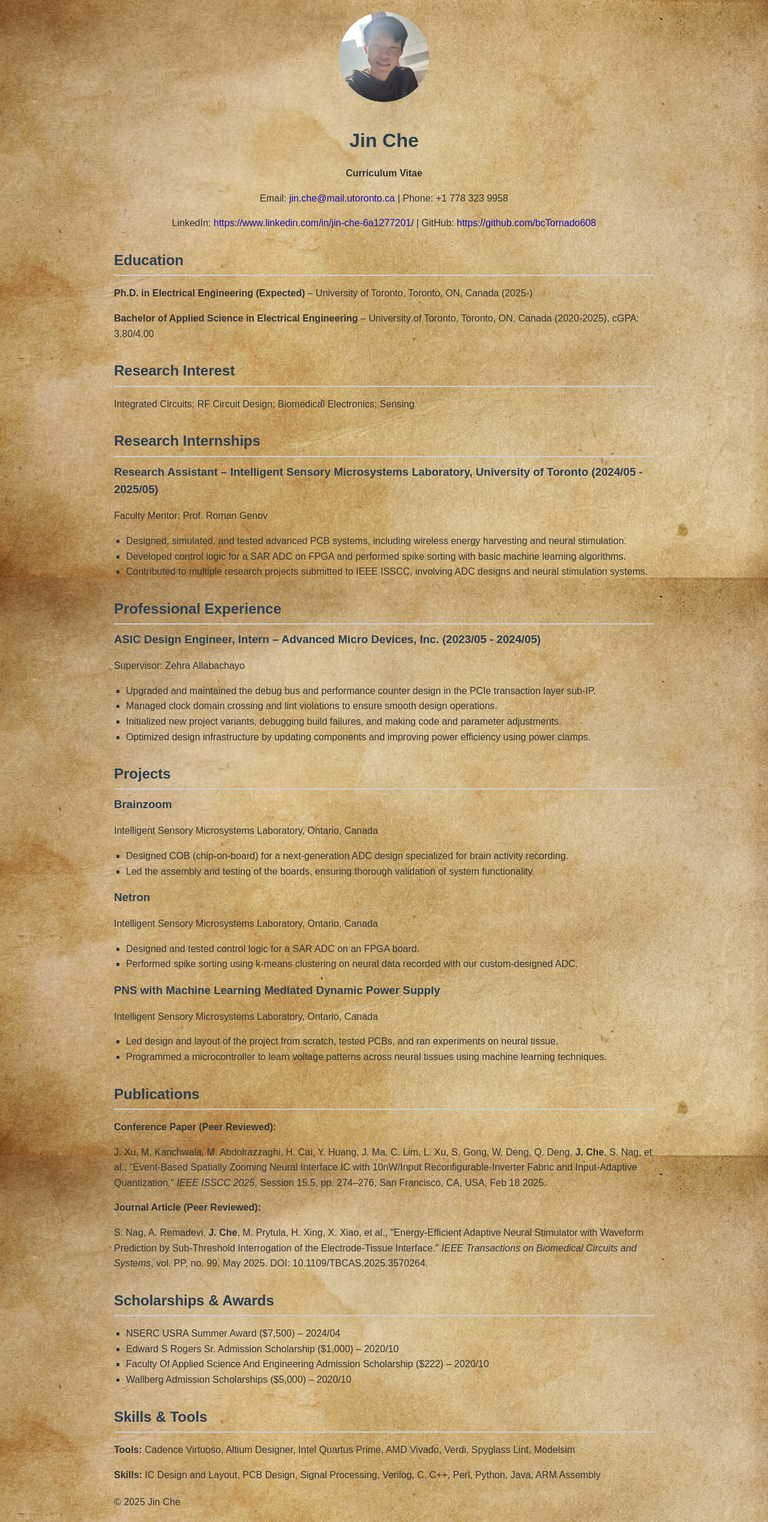
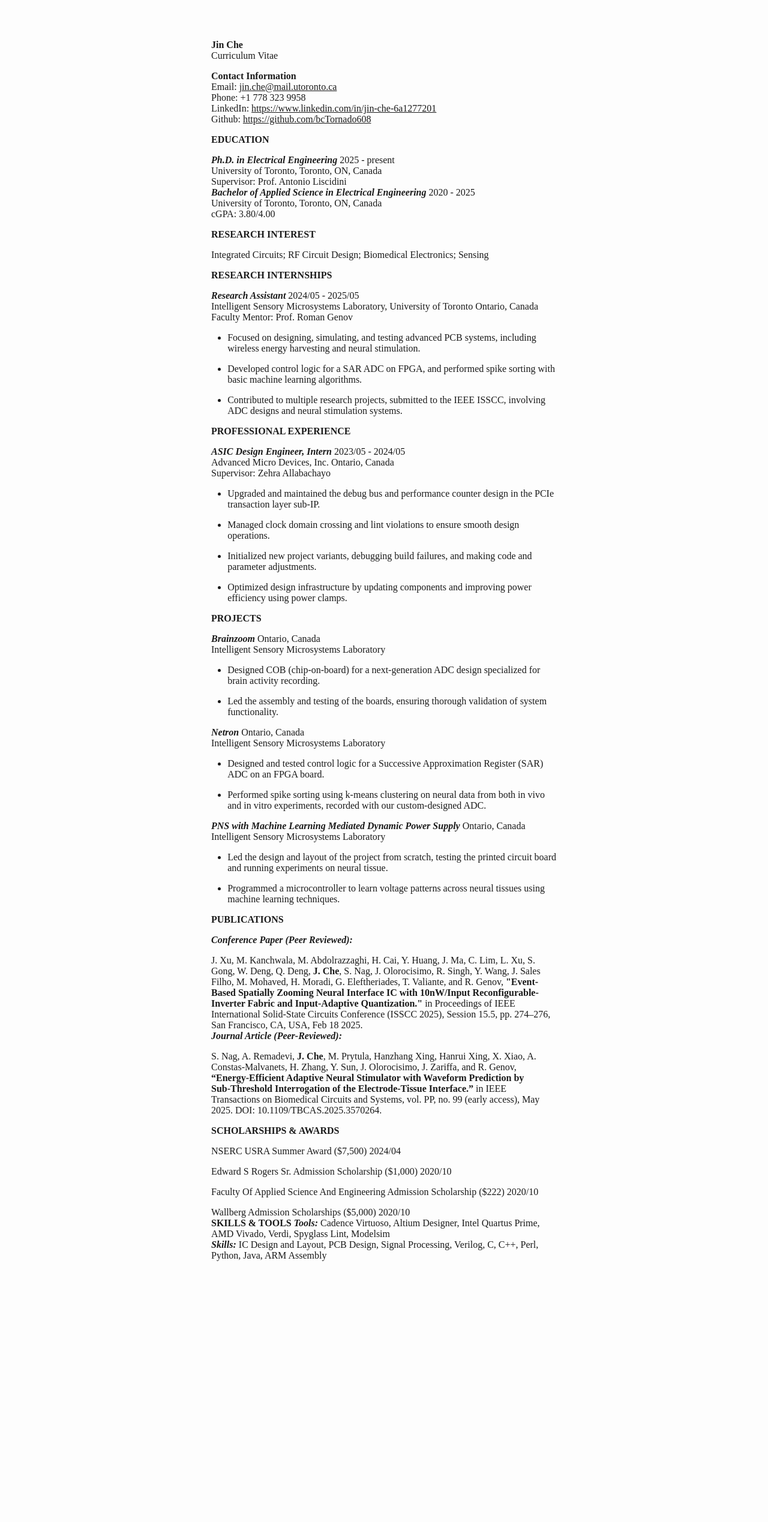
Before and after one commit to bcTornado608/chejin.github.io, a plain HTML site: page index.html in a window 1280 px wide. Shown: the whole page at 60% size. After the commit the page ends 2168 px from the top, so only its background shows below. Drawn offline with Linux system fonts and the light colour scheme.

Commit message:
Update: 2025-09-21

```diff
--- a/index.html
+++ b/index.html
@@ -1,126 +1,298 @@
 <!DOCTYPE html>
-<html lang="en">
+<html xmlns="http://www.w3.org/1999/xhtml" lang="" xml:lang="">
 <head>
-<meta charset="UTF-8">
-<meta name="viewport" content="width=device-width, initial-scale=1.0">
-<title>Jin Che - CV</title>
+  <meta charset="utf-8" />
+  <meta name="generator" content="pandoc" />
+  <meta name="viewport" content="width=device-width, initial-scale=1.0, user-scalable=yes" />
+  <title>cv_latex</title>
   <style>
+    /* Default styles provided by pandoc.
+    ** See https://pandoc.org/MANUAL.html#variables-for-html for config info.
+    */
+    html {
+      color: #1a1a1a;
+      background-color: #fdfdfd;
+    }
     body {
-        font-family: Arial, sans-serif;
-        max-width: 900px;
-        margin: 20px auto;
-        line-height: 1.6;
-        color: #333;
-        background-image: url('parchment.jpg');
-        background-size: cover; /* cover whole page */
-        background-repeat: no-repeat;
-        background-attachment: fixed; /* stays in place when scrolling */
+      margin: 0 auto;
+      max-width: 36em;
+      padding-left: 50px;
+      padding-right: 50px;
+      padding-top: 50px;
+      padding-bottom: 50px;
+      hyphens: auto;
+      overflow-wrap: break-word;
+      text-rendering: optimizeLegibility;
+      font-kerning: normal;
     }
-    h1, h2, h3 { color: #2c3e50; margin-bottom: 5px; }
-    h1 { font-size: 2em; }
-    h2 { border-bottom: 2px solid #ccc; padding-bottom: 5px; margin-top: 30px; }
-    h3 { margin-top: 10px; }
-    a { color: #1a0dab; text-decoration: none; }
-    ul { list-style-type: square; padding-left: 20px; }
-    .section { margin-bottom: 20px; }
+    @media (max-width: 600px) {
+      body {
+        font-size: 0.9em;
+        padding: 12px;
+      }
+      h1 {
+        font-size: 1.8em;
+      }
+    }
+    @media print {
+      html {
+        background-color: white;
+      }
+      body {
+        background-color: transparent;
+        color: black;
+        font-size: 12pt;
+      }
+      p, h2, h3 {
+        orphans: 3;
+        widows: 3;
+      }
+      h2, h3, h4 {
+        page-break-after: avoid;
+      }
+    }
+    p {
+      margin: 1em 0;
+    }
+    a {
+      color: #1a1a1a;
+    }
+    a:visited {
+      color: #1a1a1a;
+    }
+    img {
+      max-width: 100%;
+    }
+    svg {
+      height: auto;
+      max-width: 100%;
+    }
+    h1, h2, h3, h4, h5, h6 {
+      margin-top: 1.4em;
+    }
+    h5, h6 {
+      font-size: 1em;
+      font-style: italic;
+    }
+    h6 {
+      font-weight: normal;
+    }
+    ol, ul {
+      padding-left: 1.7em;
+      margin-top: 1em;
+    }
+    li > ol, li > ul {
+      margin-top: 0;
+    }
+    blockquote {
+      margin: 1em 0 1em 1.7em;
+      padding-left: 1em;
+      border-left: 2px solid #e6e6e6;
+      color: #606060;
+    }
+    code {
+      font-family: Menlo, Monaco, Consolas, 'Lucida Console', monospace;
+      font-size: 85%;
+      margin: 0;
+      hyphens: manual;
+    }
+    pre {
+      margin: 1em 0;
+      overflow: auto;
+    }
+    pre code {
+      padding: 0;
+      overflow: visible;
+      overflow-wrap: normal;
+    }
+    .sourceCode {
+     background-color: transparent;
+     overflow: visible;
+    }
+    hr {
+      border: none;
+      border-top: 1px solid #1a1a1a;
+      height: 1px;
+      margin: 1em 0;
+    }
+    table {
+      margin: 1em 0;
+      border-collapse: collapse;
+      width: 100%;
+      overflow-x: auto;
+      display: block;
+      font-variant-numeric: lining-nums tabular-nums;
+    }
+    table caption {
+      margin-bottom: 0.75em;
+    }
+    tbody {
+      margin-top: 0.5em;
+      border-top: 1px solid #1a1a1a;
+      border-bottom: 1px solid #1a1a1a;
+    }
+    th {
+      border-top: 1px solid #1a1a1a;
+      padding: 0.25em 0.5em 0.25em 0.5em;
+    }
+    td {
+      padding: 0.125em 0.5em 0.25em 0.5em;
+    }
+    header {
+      margin-bottom: 4em;
+      text-align: center;
+    }
+    #TOC li {
+      list-style: none;
+    }
+    #TOC ul {
+      padding-left: 1.3em;
+    }
+    #TOC > ul {
+      padding-left: 0;
+    }
+    #TOC a:not(:hover) {
+      text-decoration: none;
+    }
+    code{white-space: pre-wrap;}
+    span.smallcaps{font-variant: small-caps;}
+    div.columns{display: flex; gap: min(4vw, 1.5em);}
+    div.column{flex: auto; overflow-x: auto;}
+    div.hanging-indent{margin-left: 1.5em; text-indent: -1.5em;}
+    /* The extra [class] is a hack that increases specificity enough to
+       override a similar rule in reveal.js */
+    ul.task-list[class]{list-style: none;}
+    ul.task-list li input[type="checkbox"] {
+      font-size: inherit;
+      width: 0.8em;
+      margin: 0 0.8em 0.2em -1.6em;
+      vertical-align: middle;
+    }
   </style>
 </head>
 <body>
-
-<header style="text-align: center;">
-    <img src="profile.jpg" alt="Jin Che" style="width:150px; height:150px; border-radius:50%; object-fit:cover; margin-bottom:10px;">
-    <h1>Jin Che</h1>
-    <p><strong>Curriculum Vitae</strong></p>
-    <p>Email: <a href="mailto:jin.che@mail.utoronto.ca">jin.che@mail.utoronto.ca</a> | Phone: +1 778 323 9958</p>
-    <p>LinkedIn: <a href="https://www.linkedin.com/in/jin-che-6a1277201/">https://www.linkedin.com/in/jin-che-6a1277201/</a> | GitHub: <a href="https://github.com/bcTornado608">https://github.com/bcTornado608</a></p>
-</header>
-
-<div class="section">
-    <h2>Education</h2>
-    <p><strong>Ph.D. in Electrical Engineering (Expected)</strong> – University of Toronto, Toronto, ON, Canada (2025-)</p>
-    <p><strong>Bachelor of Applied Science in Electrical Engineering</strong> – University of Toronto, Toronto, ON, Canada (2020-2025), cGPA: 3.80/4.00</p>
+<div class="center">
+<p><span><strong>Jin Che</strong></span><br />
+<span>Curriculum Vitae</span><br />
+</p>
 </div>
-
-<div class="section">
-    <h2>Research Interest</h2>
-    <p>Integrated Circuits; RF Circuit Design; Biomedical Electronics; Sensing</p>
-</div>
-
-<div class="section">
-    <h2>Research Internships</h2>
-    <h3>Research Assistant – Intelligent Sensory Microsystems Laboratory, University of Toronto (2024/05 - 2025/05)</h3>
-    <p>Faculty Mentor: Prof. Roman Genov</p>
+<p><span><strong>Contact Information</strong></span><br />
+Email: <a
+href="mailto:jin.che@mail.utoronto.ca">jin.che@mail.utoronto.ca</a><br />
+Phone: +1 778 323 9958<br />
+LinkedIn: <a
+href="https://www.linkedin.com/in/jin-che-6a1277201/">https://www.linkedin.com/in/jin-che-6a1277201</a><br />
+Github: <a
+href="https://github.com/bcTornado608">https://github.com/bcTornado608</a><br />
+</p>
+<p><span><strong>EDUCATION</strong></span></p>
+<p><span><em><strong>Ph.D. in Electrical
+Engineering</strong></em></span> 2025 - present<br />
+University of Toronto, Toronto, ON, Canada<br />
+Supervisor: Prof. Antonio Liscidini<br />
+<span><em><strong>Bachelor of Applied Science in Electrical
+Engineering</strong></em></span> 2020 - 2025<br />
+University of Toronto, Toronto, ON, Canada<br />
+cGPA: 3.80/4.00<br />
+</p>
+<p><span><strong>RESEARCH INTEREST</strong></span></p>
+<p>Integrated Circuits; RF Circuit Design; Biomedical Electronics;
+Sensing<br />
+</p>
+<p><span><strong>RESEARCH INTERNSHIPS</strong></span></p>
+<p><span><em><strong>Research Assistant</strong></em></span> 2024/05 -
+2025/05<br />
+Intelligent Sensory Microsystems Laboratory, University of Toronto
+Ontario, Canada<br />
+Faculty Mentor: Prof. Roman Genov</p>
 <ul>
-        <li>Designed, simulated, and tested advanced PCB systems, including wireless energy harvesting and neural stimulation.</li>
-        <li>Developed control logic for a SAR ADC on FPGA and performed spike sorting with basic machine learning algorithms.</li>
-        <li>Contributed to multiple research projects submitted to IEEE ISSCC, involving ADC designs and neural stimulation systems.</li>
+<li><p>Focused on designing, simulating, and testing advanced PCB
+systems, including wireless energy harvesting and neural
+stimulation.</p></li>
+<li><p>Developed control logic for a SAR ADC on FPGA, and performed
+spike sorting with basic machine learning algorithms.</p></li>
+<li><p>Contributed to multiple research projects, submitted to the IEEE
+ISSCC, involving ADC designs and neural stimulation systems.</p></li>
 </ul>
-</div>
-
-<div class="section">
-    <h2>Professional Experience</h2>
-    <h3>ASIC Design Engineer, Intern – Advanced Micro Devices, Inc. (2023/05 - 2024/05)</h3>
-    <p>Supervisor: Zehra Allabachayo</p>
+<p><span><strong>PROFESSIONAL EXPERIENCE</strong></span></p>
+<p><span><em><strong>ASIC Design Engineer, Intern</strong></em></span>
+2023/05 - 2024/05<br />
+Advanced Micro Devices, Inc. Ontario, Canada<br />
+Supervisor: Zehra Allabachayo</p>
 <ul>
-        <li>Upgraded and maintained the debug bus and performance counter design in the PCIe transaction layer sub-IP.</li>
-        <li>Managed clock domain crossing and lint violations to ensure smooth design operations.</li>
-        <li>Initialized new project variants, debugging build failures, and making code and parameter adjustments.</li>
-        <li>Optimized design infrastructure by updating components and improving power efficiency using power clamps.</li>
+<li><p>Upgraded and maintained the debug bus and performance counter
+design in the PCIe transaction layer sub-IP.</p></li>
+<li><p>Managed clock domain crossing and lint violations to ensure
+smooth design operations.</p></li>
+<li><p>Initialized new project variants, debugging build failures, and
+making code and parameter adjustments.</p></li>
+<li><p>Optimized design infrastructure by updating components and
+improving power efficiency using power clamps.</p></li>
 </ul>
-</div>
-
-<div class="section">
-    <h2>Projects</h2>
-    <h3>Brainzoom</h3>
-    <p>Intelligent Sensory Microsystems Laboratory, Ontario, Canada</p>
+<p><span><strong>PROJECTS</strong></span></p>
+<p><span><em><strong>Brainzoom</strong></em></span> Ontario,
+Canada<br />
+Intelligent Sensory Microsystems Laboratory</p>
 <ul>
-        <li>Designed COB (chip-on-board) for a next-generation ADC design specialized for brain activity recording.</li>
-        <li>Led the assembly and testing of the boards, ensuring thorough validation of system functionality.</li>
+<li><p>Designed COB (chip-on-board) for a next-generation ADC design
+specialized for brain activity recording.</p></li>
+<li><p>Led the assembly and testing of the boards, ensuring thorough
+validation of system functionality.</p></li>
 </ul>
-
-    <h3>Netron</h3>
-    <p>Intelligent Sensory Microsystems Laboratory, Ontario, Canada</p>
+<p><span><em><strong>Netron</strong></em></span> Ontario, Canada<br />
+Intelligent Sensory Microsystems Laboratory</p>
 <ul>
-        <li>Designed and tested control logic for a SAR ADC on an FPGA board.</li>
-        <li>Performed spike sorting using k-means clustering on neural data recorded with our custom-designed ADC.</li>
+<li><p>Designed and tested control logic for a Successive Approximation
+Register (SAR) ADC on an FPGA board.</p></li>
+<li><p>Performed spike sorting using k-means clustering on neural data
+from both in vivo and in vitro experiments, recorded with our
+custom-designed ADC.</p></li>
 </ul>
-
-    <h3>PNS with Machine Learning Mediated Dynamic Power Supply</h3>
-    <p>Intelligent Sensory Microsystems Laboratory, Ontario, Canada</p>
+<p><span><em><strong>PNS with Machine Learning Mediated Dynamic Power
+Supply</strong></em></span> Ontario, Canada<br />
+Intelligent Sensory Microsystems Laboratory</p>
 <ul>
-        <li>Led design and layout of the project from scratch, tested PCBs, and ran experiments on neural tissue.</li>
-        <li>Programmed a microcontroller to learn voltage patterns across neural tissues using machine learning techniques.</li>
+<li><p>Led the design and layout of the project from scratch, testing
+the printed circuit board and running experiments on neural
+tissue.</p></li>
+<li><p>Programmed a microcontroller to learn voltage patterns across
+neural tissues using machine learning techniques.</p></li>
 </ul>
-</div>
-
-<div class="section">
-    <h2>Publications</h2>
-    <p><strong>Conference Paper (Peer Reviewed):</strong></p>
-    <p>J. Xu, M. Kanchwala, M. Abdolrazzaghi, H. Cai, Y. Huang, J. Ma, C. Lim, L. Xu, S. Gong, W. Deng, Q. Deng, <strong>J. Che</strong>, S. Nag, et al., "Event-Based Spatially Zooming Neural Interface IC with 10nW/Input Reconfigurable-Inverter Fabric and Input-Adaptive Quantization." <em>IEEE ISSCC 2025</em>, Session 15.5, pp. 274–276, San Francisco, CA, USA, Feb 18 2025.</p>
-
-    <p><strong>Journal Article (Peer Reviewed):</strong></p>
-    <p>S. Nag, A. Remadevi, <strong>J. Che</strong>, M. Prytula, H. Xing, X. Xiao, et al., "Energy-Efficient Adaptive Neural Stimulator with Waveform Prediction by Sub-Threshold Interrogation of the Electrode-Tissue Interface." <em>IEEE Transactions on Biomedical Circuits and Systems</em>, vol. PP, no. 99, May 2025. DOI: 10.1109/TBCAS.2025.3570264.</p>
-</div>
-
-<div class="section">
-    <h2>Scholarships & Awards</h2>
-    <ul>
-        <li>NSERC USRA Summer Award ($7,500) – 2024/04</li>
-        <li>Edward S Rogers Sr. Admission Scholarship ($1,000) – 2020/10</li>
-        <li>Faculty Of Applied Science And Engineering Admission Scholarship ($222) – 2020/10</li>
-        <li>Wallberg Admission Scholarships ($5,000) – 2020/10</li>
-    </ul>
-</div>
-
-<div class="section">
-    <h2>Skills & Tools</h2>
-    <p><strong>Tools:</strong> Cadence Virtuoso, Altium Designer, Intel Quartus Prime, AMD Vivado, Verdi, Spyglass Lint, Modelsim</p>
-    <p><strong>Skills:</strong> IC Design and Layout, PCB Design, Signal Processing, Verilog, C, C++, Perl, Python, Java, ARM Assembly</p>
-</div>
-
-<footer>
-    <p>&copy; 2025 Jin Che</p>
-</footer>
-
+<p><span><strong>PUBLICATIONS</strong></span></p>
+<p><span><em><strong>Conference Paper (Peer
+Reviewed):</strong></em></span></p>
+<p>J. Xu, M. Kanchwala, M. Abdolrazzaghi, H. Cai, Y. Huang, J. Ma, C.
+Lim, L. Xu, S. Gong, W. Deng, Q. Deng, <strong>J. Che</strong>, S. Nag,
+J. Olorocisimo, R. Singh, Y. Wang, J. Sales Filho, M. Mohaved, H.
+Moradi, G. Eleftheriades, T. Valiante, and R. Genov,
+<strong>"Event-Based Spatially Zooming Neural Interface IC with
+10nW/Input Reconfigurable-Inverter Fabric and Input-Adaptive
+Quantization."</strong> in Proceedings of IEEE International Solid‑State
+Circuits Conference (ISSCC 2025), Session 15.5, pp. 274–276, San
+Francisco, CA, USA, Feb 18 2025.<br />
+<span><em><strong>Journal Article
+(Peer‑Reviewed):</strong></em></span></p>
+<p>S. Nag, A. Remadevi, <strong>J. Che</strong>, M. Prytula, Hanzhang
+Xing, Hanrui Xing, X. Xiao, A. Constas‑Malvanets, H. Zhang, Y. Sun, J.
+Olorocisimo, J. Zariffa, and R. Genov, <strong>“Energy‑Efficient
+Adaptive Neural Stimulator with Waveform Prediction by Sub‑Threshold
+Interrogation of the Electrode‑Tissue Interface.”</strong> in IEEE
+Transactions on Biomedical Circuits and Systems, vol. PP, no. 99 (early
+access), May 2025. DOI: 10.1109/TBCAS.2025.3570264.<br />
+</p>
+<p><span><strong>SCHOLARSHIPS &amp; AWARDS</strong></span></p>
+<p><span>NSERC USRA Summer Award ($7,500)</span> 2024/04</p>
+<p><span>Edward S Rogers Sr. Admission Scholarship ($1,000)</span>
+2020/10</p>
+<p><span>Faculty Of Applied Science And Engineering Admission
+Scholarship ($222)</span> 2020/10</p>
+<p><span>Wallberg Admission Scholarships ($5,000)</span> 2020/10<br />
+<span><strong>SKILLS &amp; TOOLS</strong></span>
+<span><em><strong>Tools:</strong></em></span> Cadence Virtuoso, Altium
+Designer, Intel Quartus Prime, AMD Vivado, Verdi, Spyglass Lint,
+Modelsim<br />
+<span><em><strong>Skills:</strong></em></span> IC Design and Layout, PCB
+Design, Signal Processing, Verilog, C, C++, Perl, Python, Java, ARM
+Assembly</p>
 </body>
 </html>
```
Also changed, not shown: 3 other files. Lines whose indentation alone changed are shown as unchanged.
